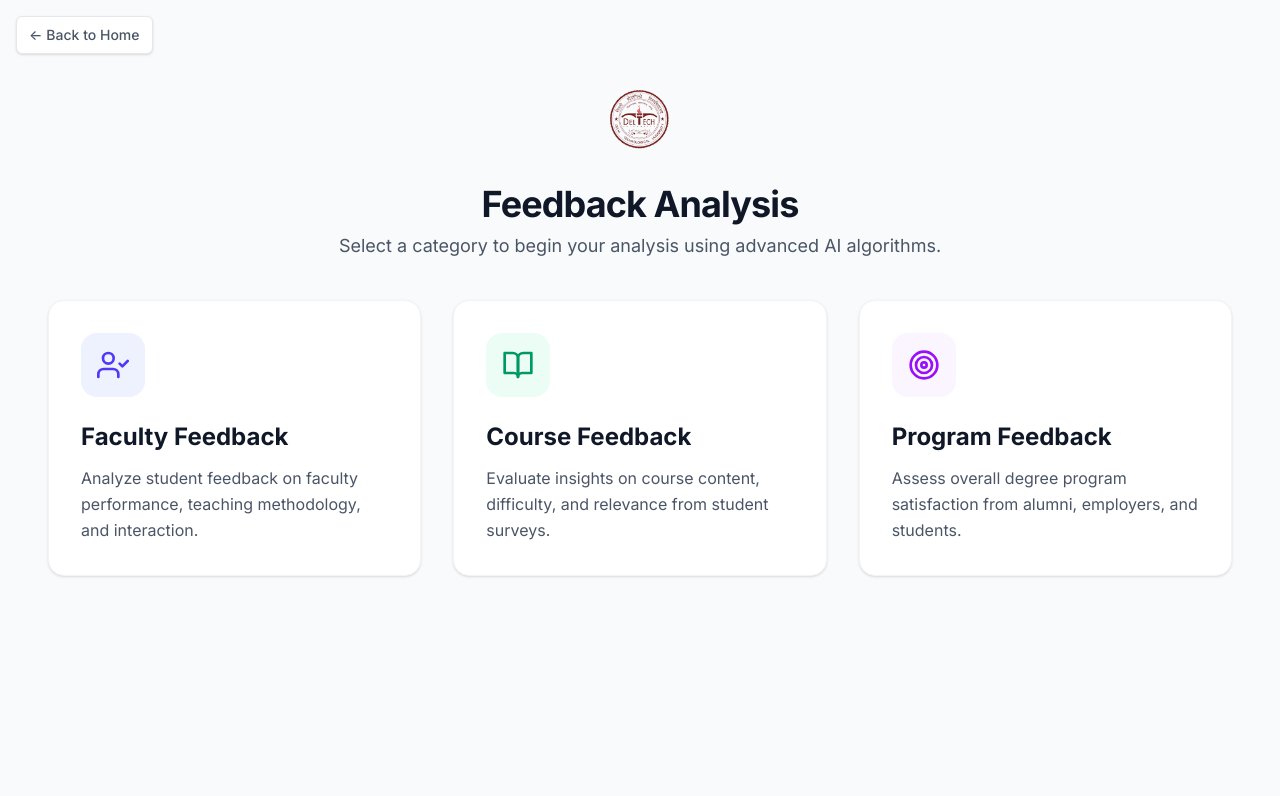
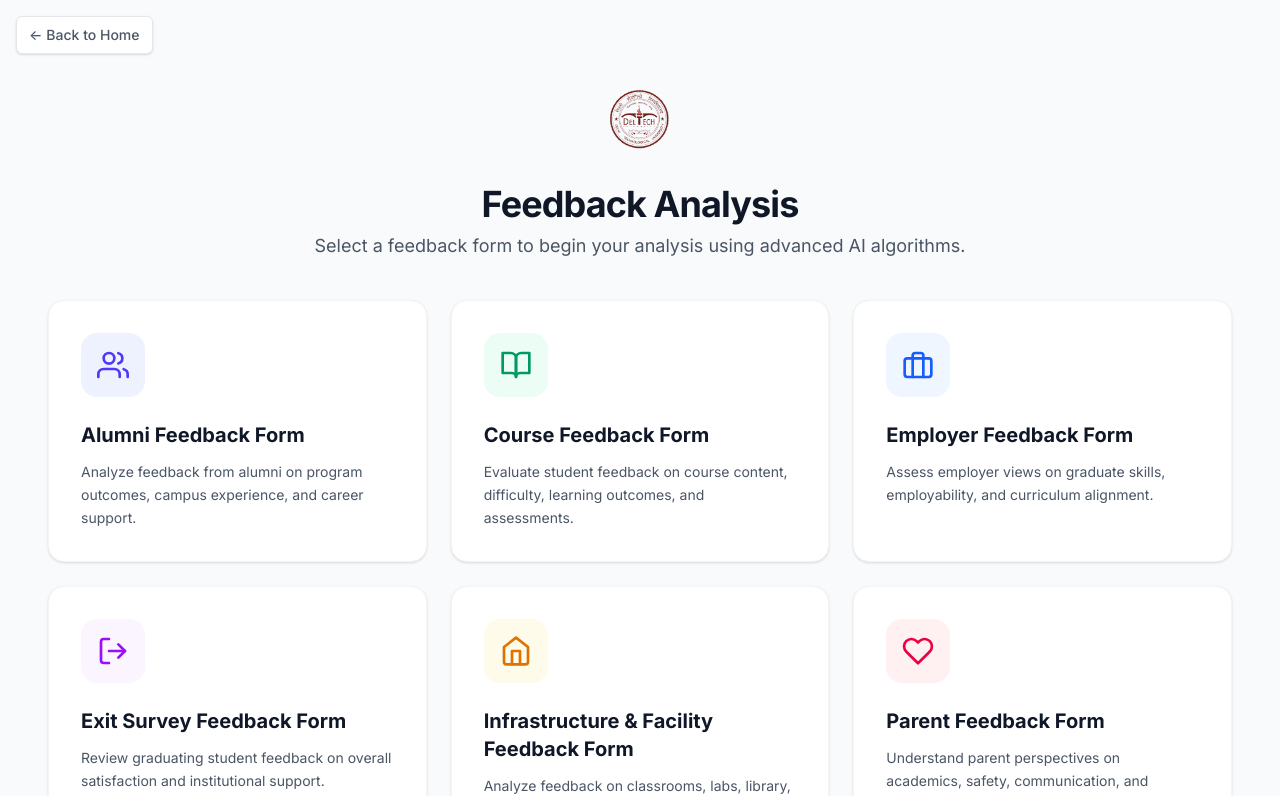
Before and after one commit to PriyanshuA1507/projectalp, a React (Vite) app in the folder frontend/: page /feedback-analysis in a window 1280 px wide. Shown: the top 796 px of the page. Built offline with nearby package versions, Linux system fonts and the light colour scheme; no server answers.

Commit message:
feedback anlys all 6 add

```diff
--- a/frontend/src/pages/FeedbackAnalysis.jsx
+++ b/frontend/src/pages/FeedbackAnalysis.jsx
@@ -1,34 +1,93 @@
 import React, { useState } from 'react';
-import { FiArrowLeft, FiUploadCloud, FiBookOpen, FiUserCheck, FiTarget, FiLoader } from 'react-icons/fi';
+import {
+    FiArrowLeft,
+    FiUploadCloud,
+    FiBookOpen,
+    FiUserCheck,
+    FiTarget,
+    FiLoader,
+    FiUsers,
+    FiBriefcase,
+    FiLogOut,
+    FiHome,
+    FiHeart,
+} from 'react-icons/fi';
 import ReactMarkdown from 'react-markdown';
 import remarkGfm from 'remark-gfm';
 import { useNavigate } from 'react-router-dom';
 import { feedbackService } from '../services/feedback.service.js';
 import { toast } from 'sonner';
 
-const ANALYSIS_TYPES = {
-    FACULTY: {
-        id: 'faculty',
-        title: 'Faculty Feedback',
-        description: 'Analyze student feedback on faculty performance, teaching methodology, and interaction.',
+const ANALYSIS_TYPES = [
+    {
+        id: 'alumni',
+        apiType: 'alumni',
+        title: 'Alumni Feedback Form',
+        description: 'Analyze feedback from alumni on program outcomes, campus experience, and career support.',
+        icon: FiUsers,
+        color: 'indigo',
+    },
+    {
+        id: 'course',
+        apiType: 'course',
+        title: 'Course Feedback Form',
+        description: 'Evaluate student feedback on course content, difficulty, learning outcomes, and assessments.',
+        icon: FiBookOpen,
+        color: 'emerald',
+    },
+    {
+        id: 'employer',
+        apiType: 'employer',
+        title: 'Employer Feedback Form',
+        description: 'Assess employer views on graduate skills, employability, and curriculum alignment.',
+        icon: FiBriefcase,
+        color: 'blue',
+    },
+    {
+        id: 'exit_survey',
+        apiType: 'exit-survey',
+        title: 'Exit Survey Feedback Form',
+        description: 'Review graduating student feedback on overall satisfaction and institutional support.',
+        icon: FiLogOut,
+        color: 'purple',
+    },
+    {
+        id: 'infrastructure',
+        apiType: 'infrastructure',
+        title: 'Infrastructure & Facility Feedback Form',
+        description: 'Analyze feedback on classrooms, labs, library, hostel, and campus facilities.',
+        icon: FiHome,
+        color: 'amber',
+    },
+    {
+        id: 'parent',
+        apiType: 'parent',
+        title: 'Parent Feedback Form',
+        description: 'Understand parent perspectives on academics, safety, communication, and student welfare.',
+        icon: FiHeart,
+        color: 'rose',
+    },
+    {
+        id: 'teacher_course',
+        apiType: 'teacher-course',
+        title: "Teacher's Feedback on Course Form",
+        description: 'Analyze faculty feedback on course design, syllabus coverage, and teaching resources.',
         icon: FiUserCheck,
-        color: 'indigo'
+        color: 'cyan',
     },
-    COURSE: {
-        id: 'course',
-        title: 'Course Feedback',
-        description: 'Evaluate insights on course content, difficulty, and relevance from student surveys.',
-        icon: FiBookOpen,
-        color: 'emerald'
-    },
-    PROGRAM: {
-        id: 'program',
-        title: 'Program Feedback',
-        description: 'Assess overall degree program satisfaction from alumni, employers, and students.',
-        icon: FiTarget,
-        color: 'purple'
-    }
+];
+
+const COLOR_CLASSES = {
+    indigo: 'bg-indigo-50 text-indigo-600 group-hover:bg-indigo-600 group-hover:text-white',
+    emerald: 'bg-emerald-50 text-emerald-600 group-hover:bg-emerald-600 group-hover:text-white',
+    blue: 'bg-blue-50 text-blue-600 group-hover:bg-blue-600 group-hover:text-white',
+    purple: 'bg-purple-50 text-purple-600 group-hover:bg-purple-600 group-hover:text-white',
+    amber: 'bg-amber-50 text-amber-600 group-hover:bg-amber-600 group-hover:text-white',
+    rose: 'bg-rose-50 text-rose-600 group-hover:bg-rose-600 group-hover:text-white',
+    cyan: 'bg-cyan-50 text-cyan-600 group-hover:bg-cyan-600 group-hover:text-white',
 };
+
+const getTypeById = (id) => ANALYSIS_TYPES.find((type) => type.id === id);
 
 export default function FeedbackAnalysis() {
     const navigate = useNavigate();
@@ -37,6 +96,8 @@ export default function FeedbackAnalysis() {
     const [loading, setLoading] = useState(false);
     const [analysisResult, setAnalysisResult] = useState(null);
 
+    const selectedConfig = getTypeById(selectedType);
+
     const handleFileChange = (e) => {
         if (e.target.files && e.target.files[0]) {
             setFile(e.target.files[0]);
@@ -44,8 +105,8 @@ export default function FeedbackAnalysis() {
     };
 
     const handleAnalyze = async () => {
-        if (!file) {
-            toast.error('Please select a file first');
+        if (!file || !selectedConfig) {
+            toast.error('Please select a form type and upload a file first');
             return;
         }
 
@@ -53,14 +114,7 @@ export default function FeedbackAnalysis() {
         setAnalysisResult(null);
 
         try {
-            let response;
-            if (selectedType === 'faculty') {
-                response = await feedbackService.analyzeFacultyFeedback(file);
-            } else if (selectedType === 'course') {
-                response = await feedbackService.analyzeCourseFeedback(file);
-            } else if (selectedType === 'program') {
-                response = await feedbackService.analyzeProgramFeedback(file);
-            }
+            const response = await feedbackService.analyze(selectedConfig.apiType, file);
 
             if (response && response.analysis) {
                 setAnalysisResult(response.analysis);
@@ -68,7 +122,6 @@ export default function FeedbackAnalysis() {
             }
         } catch (error) {
             console.error('Analysis failed:', error);
-            // Error handling is partly done by the global interceptor, but we can show specific message
             toast.error('Failed to analyze feedback. Please try again.');
         } finally {
             setLoading(false);
@@ -81,13 +134,11 @@ export default function FeedbackAnalysis() {
         setAnalysisResult(null);
     };
 
-
-
     return (
         <div className="min-h-screen bg-gray-50 p-6 md:p-12 relative">
             <div className="absolute top-4 left-4 z-20">
                 <button
-                    onClick={() => selectedType ? resetSelection() : navigate('/')}
+                    onClick={() => (selectedType ? resetSelection() : navigate('/'))}
                     className="inline-flex items-center text-sm font-medium text-gray-600 hover:text-gray-900 transition-colors bg-white px-3 py-2 rounded-md shadow-sm border border-gray-200"
                 >
                     <span className="mr-1">←</span> {selectedType ? 'Back to Selection' : 'Back to Home'}
@@ -98,26 +149,19 @@ export default function FeedbackAnalysis() {
                 <header className="mb-10 text-center">
                     <img src="/dtu_logo.jpeg" alt="DTU Logo" className="h-20 w-auto object-contain mx-auto mb-6" />
                     <h1 className="text-4xl font-bold text-gray-900 tracking-tight">
-                        {selectedType ? ANALYSIS_TYPES[selectedType.toUpperCase()].title : 'Feedback Analysis'}
+                        {selectedConfig ? selectedConfig.title : 'Feedback Analysis'}
                     </h1>
                     <p className="mt-2 text-lg text-gray-600">
-                        {selectedType
+                        {selectedConfig
                             ? 'Upload your data file to generate AI-powered insights.'
-                            : 'Select a category to begin your analysis using advanced AI algorithms.'}
+                            : 'Select a feedback form to begin your analysis using advanced AI algorithms.'}
                     </p>
                 </header>
 
                 {!selectedType ? (
-                    <div className="grid gap-8 md:grid-cols-3">
-                        {Object.values(ANALYSIS_TYPES).map((type) => {
+                    <div className="grid gap-6 sm:grid-cols-2 lg:grid-cols-3">
+                        {ANALYSIS_TYPES.map((type) => {
                             const Icon = type.icon;
-                            // Dynamic color classes need to be safe-listed or standard tailwind classes
-                            // Using standard colors mapping for simplicity
-                            const colorClasses = {
-                                indigo: 'bg-indigo-50 text-indigo-600 group-hover:bg-indigo-600 group-hover:text-white',
-                                emerald: 'bg-emerald-50 text-emerald-600 group-hover:bg-emerald-600 group-hover:text-white',
-                                purple: 'bg-purple-50 text-purple-600 group-hover:bg-purple-600 group-hover:text-white',
-                            };
 
                             return (
                                 <button
@@ -125,11 +169,13 @@ export default function FeedbackAnalysis() {
                                     onClick={() => setSelectedType(type.id)}
                                     className="group flex flex-col p-8 bg-white rounded-2xl shadow-sm border border-gray-100 hover:shadow-xl hover:-translate-y-1 transition-all duration-300 text-left"
                                 >
-                                    <div className={`w-16 h-16 rounded-2xl flex items-center justify-center mb-6 transition-colors duration-300 ${colorClasses[type.color]}`}>
+                                    <div
+                                        className={`w-16 h-16 rounded-2xl flex items-center justify-center mb-6 transition-colors duration-300 ${COLOR_CLASSES[type.color]}`}
+                                    >
                                         <Icon className="w-8 h-8" />
                                     </div>
-                                    <h3 className="text-2xl font-bold text-gray-900 mb-3">{type.title}</h3>
-                                    <p className="text-gray-600 leading-relaxed">
+                                    <h3 className="text-xl font-bold text-gray-900 mb-3">{type.title}</h3>
+                                    <p className="text-gray-600 leading-relaxed text-sm">
                                         {type.description}
                                     </p>
                                 </button>
@@ -138,7 +184,6 @@ export default function FeedbackAnalysis() {
                     </div>
                 ) : (
                     <div className="flex flex-col gap-8 max-w-4xl mx-auto">
-                        {/* Upload Section */}
                         <div className="bg-white rounded-2xl shadow-sm border border-gray-100 p-8">
                             <h3 className="text-xl font-bold text-gray-900 mb-6 flex items-center">
                                 <div className="w-8 h-8 rounded-lg bg-blue-50 text-blue-600 flex items-center justify-center mr-3">
@@ -185,7 +230,6 @@ export default function FeedbackAnalysis() {
                                 )}
                             </button>
 
-                            {/* Info Note */}
                             <div className="mt-6 flex items-start p-4 bg-blue-50 rounded-xl border border-blue-100">
                                 <FiBookOpen className="w-5 h-5 text-blue-600 mt-0.5 mr-3 flex-shrink-0" />
                                 <p className="text-sm text-blue-800">
@@ -194,7 +238,6 @@ export default function FeedbackAnalysis() {
                             </div>
                         </div>
 
-                        {/* Results Section */}
                         {analysisResult && (
                             <div className="bg-white rounded-2xl shadow-lg border border-gray-100 overflow-hidden animate-fade-in">
                                 <div className="bg-gradient-to-r from-gray-50 to-white px-8 py-6 border-b border-gray-200 flex items-center justify-between">
@@ -228,13 +271,13 @@ export default function FeedbackAnalysis() {
                                                 tbody: ({ node, ...props }) => <tbody className="bg-white divide-y divide-gray-200" {...props} />,
                                                 tr: ({ node, ...props }) => <tr className="hover:bg-gray-50 transition-colors group" {...props} />,
                                                 th: ({ node, ...props }) => <th className="px-6 py-4 text-left text-sm font-bold uppercase tracking-wider text-indigo-800 border-r border-indigo-100 last:border-r-0" {...props} />,
-                                                td: ({ node, children, ...props }) => <td className="px-6 py-4 text-sm text-gray-700 border-r border-gray-100 last:border-r-0 leading-relaxed font-medium group-hover:text-gray-900" {...props} >{children}</td>,
+                                                td: ({ node, children, ...props }) => <td className="px-6 py-4 text-sm text-gray-700 border-r border-gray-100 last:border-r-0 leading-relaxed font-medium group-hover:text-gray-900" {...props}>{children}</td>,
                                                 blockquote: ({ node, ...props }) => <blockquote className="border-l-4 border-indigo-300 bg-indigo-50/50 py-4 px-6 rounded-r-xl italic text-gray-700 my-6" {...props} />,
                                                 code: ({ node, inline, ...props }) => inline
                                                     ? <code className="bg-gray-100 text-pink-600 px-1.5 py-0.5 rounded text-sm font-mono font-bold" {...props} />
                                                     : <pre className="bg-gray-900 text-white p-4 rounded-xl overflow-x-auto my-6 shadow-inner"><code {...props} /></pre>,
                                                 strong: ({ node, ...props }) => <strong className="font-extrabold text-gray-900" {...props} />,
-                                                em: ({ node, ...props }) => <em className="text-gray-800 italic" {...props} />
+                                                em: ({ node, ...props }) => <em className="text-gray-800 italic" {...props} />,
                                             }}
                                         >
                                             {analysisResult}
```
Also changed, not shown: frontend/src/services/feedback.service.js (+10 -21 lines), 2 other files (tests, documents, lock files or other folders).
